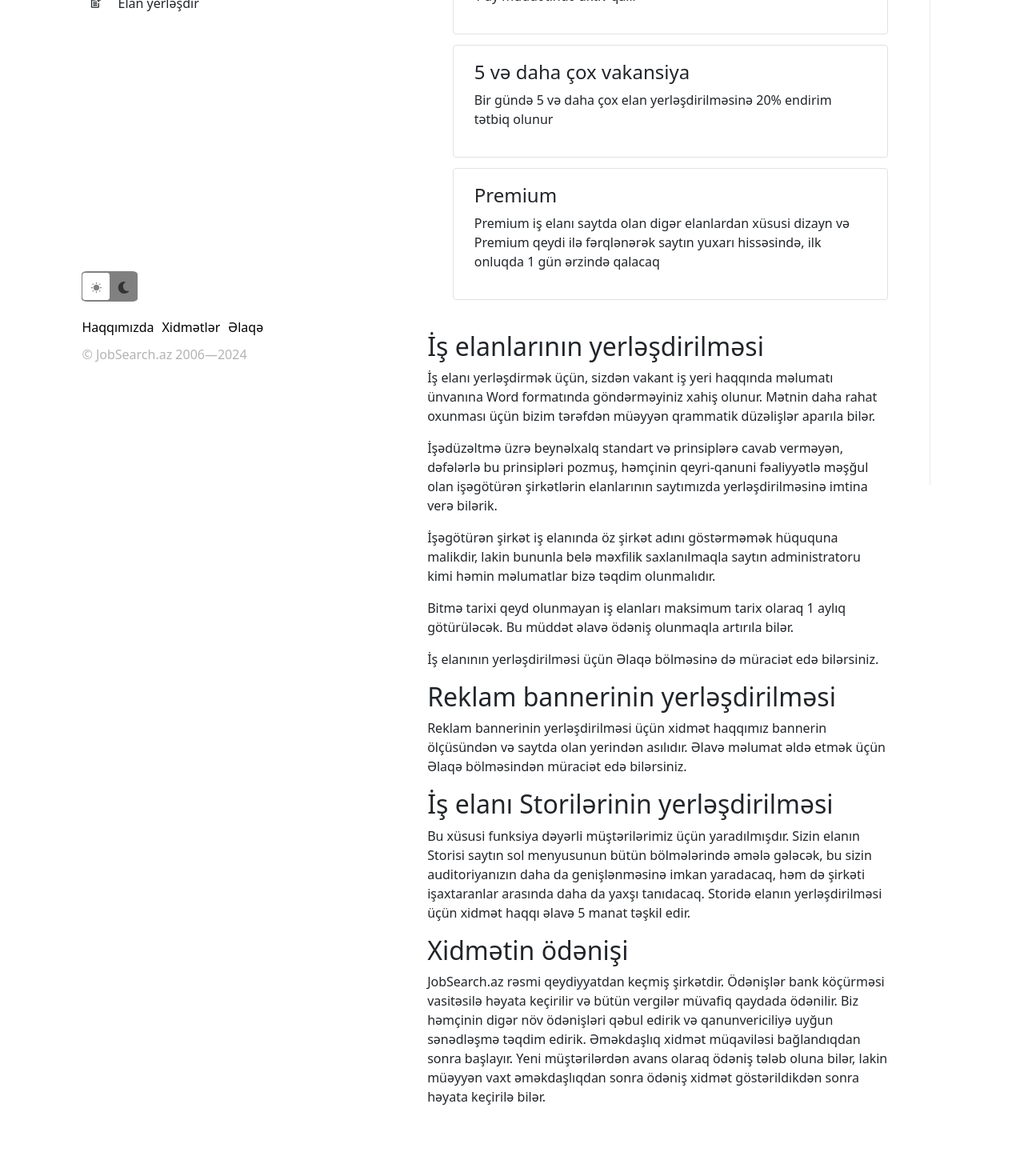
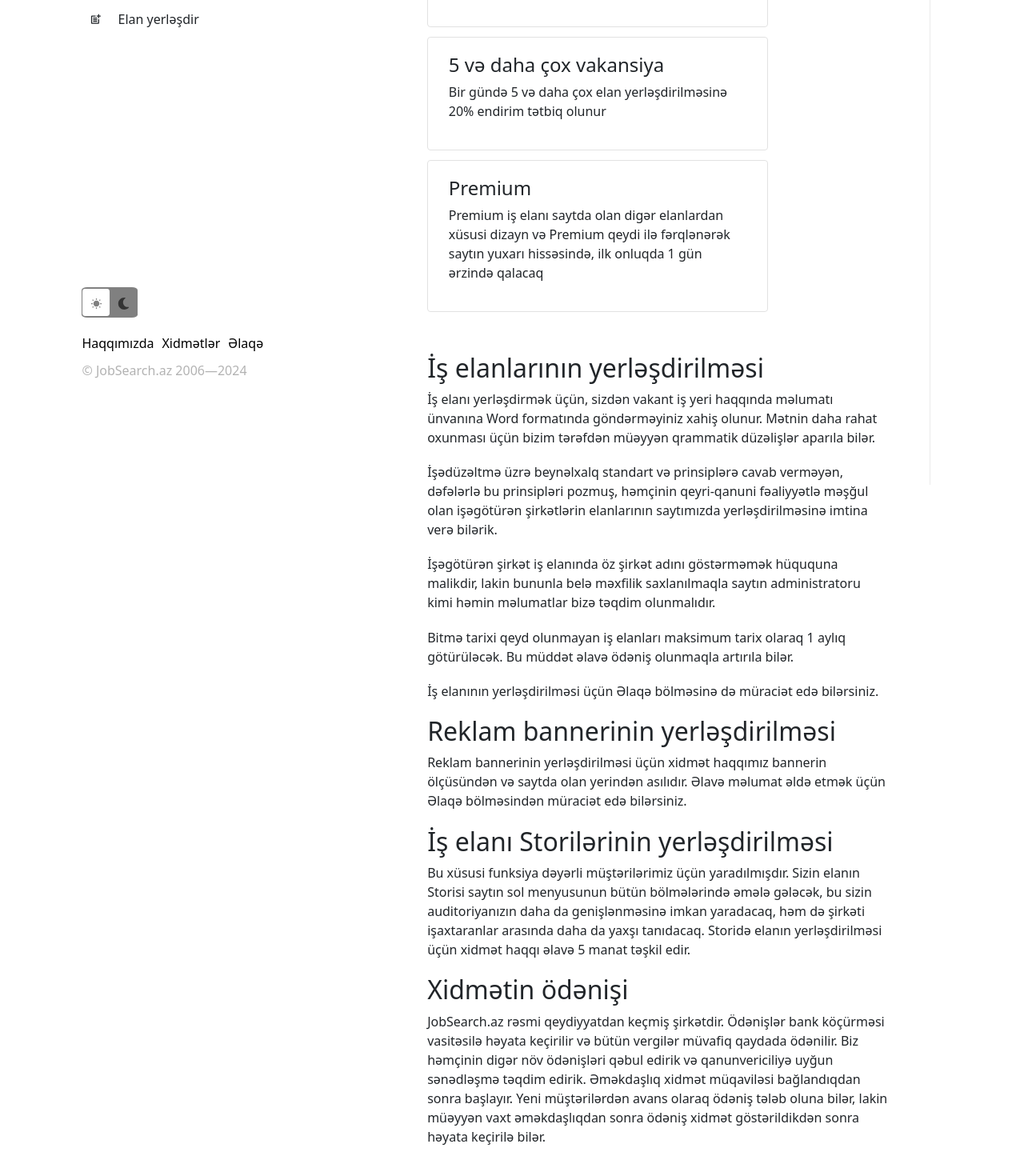
Before and after one commit to sonabnd/Vacancy-Site--FinalProject, a React (Vite) app: page /service in a window 1280 px wide. Shown: the part 214-1684 px from the top of the page at 80% size. Before the commit the page ends 1597 px from the top, so only its background shows below. Built offline with nearby package versions, Linux system fonts and the light colour scheme; data requests are answered from the project's data file.

Commit message:
Last time fixed 3 sections on Navbar

```diff
--- a/src/css/About.css
+++ b/src/css/About.css
@@ -24,20 +24,24 @@
     font-weight: 500;
 }
 .about_text h1{
-    font-size: 1.8rem;
+    font-size: 1.5rem;
     line-height: 2.4rem;
     color: #0c4dde;
-    margin-bottom: .4rem;
+    margin-bottom: .5rem;
     font-weight: 600;
 }
 .about_text p{
-    font-size: 1.6rem;
+    font-size: 1.4rem;
     line-height: 2.4rem;
-    margin-bottom: 0 !important;
+    margin-bottom: 0;
+    width: 70%;
+    color: rgba(0,0,0,.7);
 }
 .about_paragraphs{
     max-width: 1000000px;
 }
 .about_paragraphs p{
+    width: 80%;
     margin: 1.2rem;
+    font-size: 1rem;
 }
--- a/src/css/Navbar.css
+++ b/src/css/Navbar.css
@@ -2,6 +2,7 @@
     height: 100%;
 }
 .sidebar-header {
+    margin-top: 20px;
     display: flex;
     justify-content: space-between;
 }
--- a/src/css/Service.css
+++ b/src/css/Service.css
@@ -8,13 +8,20 @@
     flex-direction: column;
 }
 .all-services-2{
-    padding: 4rem 3.2rem;
+    padding: 3rem 3.2rem;
     height: 100%;
     margin: auto;
+    display: flex;
+    flex-direction: column;
+}
+.all-services-2 h1{
+    font-size: 2rem;
+    padding-bottom: 1rem;
 }
 .services-list{
     list-style: none;
     margin-bottom: 2.4rem;
+    margin-right: 150px;
 }
 .services-item{
     border: 1px solid #e2e2e2;
@@ -25,3 +32,9 @@
 .services-item h2{
     font-size: 1.5rem;
 }
+.tab-content_item p{
+    margin-bottom: 1.2rem;
+}
+.tab-content_item3{
+    margin-bottom: 2.9rem;
+}
--- a/src/pages/Service.jsx
+++ b/src/pages/Service.jsx
@@ -6,33 +6,88 @@ const Service = () => {
       <div className="all_services-1">
         <div className="all-services-2">
           <h1>Xidmətlər</h1>
-          <ul className="services-list">
+          <div className="services-list">
             <li className="services-item">
               <h2>Bir vakansiya</h2>
               <p>1 ay müddətində aktiv qalır</p>
             </li>
             <li className="services-item">
               <h2>5 və daha çox vakansiya</h2>
-              <p>Bir gündə 5 və daha çox elan yerləşdirilməsinə 20% endirim tətbiq olunur</p>
+              <p>
+                Bir gündə 5 və daha çox elan yerləşdirilməsinə 20% endirim
+                tətbiq olunur
+              </p>
             </li>
             <li className="services-item">
               <h2>Premium</h2>
-              <p>Premium iş elanı saytda olan digər elanlardan xüsusi dizayn və Premium qeydi ilə fərqlənərək saytın yuxarı hissəsində, ilk onluqda 1 gün ərzində qalacaq</p>
+              <p>
+                Premium iş elanı saytda olan digər elanlardan xüsusi dizayn və
+                Premium qeydi ilə fərqlənərək saytın yuxarı hissəsində, ilk
+                onluqda 1 gün ərzində qalacaq
+              </p>
             </li>
-          </ul>
+          </div>
           <div className="tab-content_item">
-            <h2>İş elanlarının yerləşdirilməsi</h2>
-            <p>İş elanı yerləşdirmək üçün, sizdən vakant iş yeri haqqında məlumatı  ünvanına Word formatında göndərməyiniz xahiş olunur. Mətnin daha rahat oxunması üçün bizim tərəfdən müəyyən qrammatik düzəlişlər aparıla bilər. </p>
-            <p>İşədüzəltmə üzrə beynəlxalq standart və prinsiplərə cavab verməyən, dəfələrlə bu prinsipləri pozmuş, həmçinin qeyri-qanuni fəaliyyətlə məşğul olan işəgötürən şirkətlərin elanlarının saytımızda yerləşdirilməsinə imtina verə bilərik. </p>
-            <p>İşəgötürən şirkət iş elanında öz şirkət adını göstərməmək hüququna malikdir, lakin bununla belə məxfilik saxlanılmaqla saytın administratoru kimi həmin məlumatlar bizə təqdim olunmalıdır. </p>
-            <p>Bitmə tarixi qeyd olunmayan iş elanları maksimum tarix olaraq 1 aylıq götürüləcək. Bu müddət əlavə ödəniş olunmaqla artırıla bilər. </p>
-            <p>İş elanının yerləşdirilməsi üçün Əlaqə bölməsinə də müraciət edə bilərsiniz. </p>
-            <h2>Reklam bannerinin yerləşdirilməsi</h2>
-            <p>Reklam bannerinin yerləşdirilməsi üçün xidmət haqqımız bannerin ölçüsündən və saytda olan yerindən asılıdır. Əlavə məlumat əldə etmək üçün Əlaqə bölməsindən müraciət edə bilərsiniz. </p>
-            <h2>İş elanı Storilərinin yerləşdirilməsi </h2>
-            <p>Bu xüsusi funksiya dəyərli müştərilərimiz üçün yaradılmışdır. Sizin elanın Storisi saytın sol menyusunun bütün bölmələrində əmələ gələcək, bu sizin auditoriyanızın daha da genişlənməsinə imkan yaradacaq, həm də şirkəti işaxtaranlar arasında daha da yaxşı tanıdacaq. Storidə elanın yerləşdirilməsi üçün xidmət haqqı əlavə 5 manat təşkil edir. </p>
-            <h2>Xidmətin ödənişi</h2>
-            <p>JobSearch.az rəsmi qeydiyyatdan keçmiş şirkətdir. Ödənişlər bank köçürməsi vasitəsilə həyata keçirilir və bütün vergilər müvafiq qaydada ödənilir. Biz həmçinin digər növ ödənişləri qəbul edirik və qanunvericiliyə uyğun sənədləşmə təqdim edirik. Əməkdaşlıq xidmət müqaviləsi bağlandıqdan sonra başlayır. Yeni müştərilərdən avans olaraq ödəniş tələb oluna bilər, lakin müəyyən vaxt əməkdaşlıqdan sonra ödəniş xidmət göstərildikdən sonra həyata keçirilə bilər. </p>
+            <div className="tab-content_item1">
+              <h2>İş elanlarının yerləşdirilməsi</h2>
+              <p>
+                İş elanı yerləşdirmək üçün, sizdən vakant iş yeri haqqında
+                məlumatı ünvanına Word formatında göndərməyiniz xahiş olunur.
+                Mətnin daha rahat oxunması üçün bizim tərəfdən müəyyən qrammatik
+                düzəlişlər aparıla bilər.{" "}
+              </p>
+              <p>
+                İşədüzəltmə üzrə beynəlxalq standart və prinsiplərə cavab
+                verməyən, dəfələrlə bu prinsipləri pozmuş, həmçinin qeyri-qanuni
+                fəaliyyətlə məşğul olan işəgötürən şirkətlərin elanlarının
+                saytımızda yerləşdirilməsinə imtina verə bilərik.{" "}
+              </p>
+              <p>
+                İşəgötürən şirkət iş elanında öz şirkət adını göstərməmək
+                hüququna malikdir, lakin bununla belə məxfilik saxlanılmaqla
+                saytın administratoru kimi həmin məlumatlar bizə təqdim
+                olunmalıdır.{" "}
+              </p>
+              <p>
+                Bitmə tarixi qeyd olunmayan iş elanları maksimum tarix olaraq 1
+                aylıq götürüləcək. Bu müddət əlavə ödəniş olunmaqla artırıla
+                bilər.{" "}
+              </p>
+              <p>
+                İş elanının yerləşdirilməsi üçün Əlaqə bölməsinə də müraciət edə
+                bilərsiniz.{" "}
+              </p>
+            </div>
+            <div className="tab-content_item2">
+              <h2>Reklam bannerinin yerləşdirilməsi</h2>
+              <p>
+                Reklam bannerinin yerləşdirilməsi üçün xidmət haqqımız bannerin
+                ölçüsündən və saytda olan yerindən asılıdır. Əlavə məlumat əldə
+                etmək üçün Əlaqə bölməsindən müraciət edə bilərsiniz.{" "}
+              </p>
+              <h2>İş elanı Storilərinin yerləşdirilməsi </h2>
+              <p>
+                Bu xüsusi funksiya dəyərli müştərilərimiz üçün yaradılmışdır.
+                Sizin elanın Storisi saytın sol menyusunun bütün bölmələrində
+                əmələ gələcək, bu sizin auditoriyanızın daha da genişlənməsinə
+                imkan yaradacaq, həm də şirkəti işaxtaranlar arasında daha da
+                yaxşı tanıdacaq. Storidə elanın yerləşdirilməsi üçün xidmət
+                haqqı əlavə 5 manat təşkil edir.{" "}
+              </p>
+            </div>
+            <div className="tab-content_item3">
+              <h2>Xidmətin ödənişi</h2>
+              <p>
+                JobSearch.az rəsmi qeydiyyatdan keçmiş şirkətdir. Ödənişlər bank
+                köçürməsi vasitəsilə həyata keçirilir və bütün vergilər müvafiq
+                qaydada ödənilir. Biz həmçinin digər növ ödənişləri qəbul edirik
+                və qanunvericiliyə uyğun sənədləşmə təqdim edirik. Əməkdaşlıq
+                xidmət müqaviləsi bağlandıqdan sonra başlayır. Yeni
+                müştərilərdən avans olaraq ödəniş tələb oluna bilər, lakin
+                müəyyən vaxt əməkdaşlıqdan sonra ödəniş xidmət göstərildikdən
+                sonra həyata keçirilə bilər.{" "}
+              </p>
+            </div>
           </div>
         </div>
       </div>
@@ -40,65 +95,3 @@ const Service = () => {
   );
 };
 export default Service;
-
-
-
-
-
-
-
-
-
-
-
-
-
-      // <div>
-      //   <h2>İş elanlarının yerləşdirilməsi</h2>
-      //   <p>
-      //     İş elanı yerləşdirmək üçün, sizdən vakant iş yeri haqqında məlumatı
-      //     info@jobsearch.az ünvanına Word formatında göndərməyiniz xahiş olunur.
-      //     Mətnin daha rahat oxunması üçün bizim tərəfdən müəyyən qrammatik
-      //     düzəlişlər aparıla bilər. İşədüzəltmə üzrə beynəlxalq standart və
-      //     prinsiplərə cavab verməyən, dəfələrlə bu prinsipləri pozmuş, həmçinin
-      //     qeyri-qanuni fəaliyyətlə məşğul olan işəgötürən şirkətlərin
-      //     elanlarının saytımızda yerləşdirilməsinə imtina verə bilərik.
-      //     İşəgötürən şirkət iş elanında öz şirkət adını göstərməmək hüququna
-      //     malikdir, lakin bununla belə məxfilik saxlanılmaqla saytın
-      //     administratoru kimi həmin məlumatlar bizə təqdim olunmalıdır. Bitmə
-      //     tarixi qeyd olunmayan iş elanları maksimum tarix olaraq 1 aylıq
-      //     götürüləcək. Bu müddət əlavə ödəniş olunmaqla artırıla bilər. İş
-      //     elanının yerləşdirilməsi üçün Əlaqə bölməsinə də müraciət edə
-      //     bilərsiniz.
-      //   </p>
-      // </div>
-      // <div>
-      //   <h2> Reklam bannerinin yerləşdirilməsi</h2>
-      //   <p>
-      //     Reklam bannerinin yerləşdirilməsi üçün xidmət haqqımız bannerin
-      //     ölçüsündən və saytda olan yerindən asılıdır. Əlavə məlumat əldə etmək
-      //     üçün Əlaqə bölməsindən müraciət edə bilərsiniz.
-      //   </p>
-      // </div>
-      // <div>
-      //   <h2>İş elanı Storilərinin yerləşdirilməsi </h2>
-      //   <p>
-      //     Bu xüsusi funksiya dəyərli müştərilərimiz üçün yaradılmışdır. Sizin
-      //     elanın Storisi saytın sol menyusunun bütün bölmələrində əmələ gələcək,
-      //     bu sizin auditoriyanızın daha da genişlənməsinə imkan yaradacaq, həm
-      //     də şirkəti işaxtaranlar arasında daha da yaxşı tanıdacaq. Storidə
-      //     elanın yerləşdirilməsi üçün xidmət haqqı əlavə 5 manat təşkil edir.
-      //   </p>
-      // </div>
-      // <div>
-      //   <h2>Xidmətin ödənişi</h2>
-      //   <p>
-      //     JobSearch.az rəsmi qeydiyyatdan keçmiş şirkətdir. Ödənişlər bank
-      //     köçürməsi vasitəsilə həyata keçirilir və bütün vergilər müvafiq
-      //     qaydada ödənilir. Biz həmçinin digər növ ödənişləri qəbul edirik və
-      //     qanunvericiliyə uyğun sənədləşmə təqdim edirik. Əməkdaşlıq xidmət
-      //     müqaviləsi bağlandıqdan sonra başlayır. Yeni müştərilərdən avans
-      //     olaraq ödəniş tələb oluna bilər, lakin müəyyən vaxt əməkdaşlıqdan
-      //     sonra ödəniş xidmət göstərildikdən sonra həyata keçirilə bilər.
-      //   </p>
-      // </div>
```
Also changed, not shown: src/css/Contact.css (+39 -27 lines), src/pages/Contact.jsx (+6 -2 lines), src/pages/About.jsx (line endings or trailing spaces), 1 other file (tests, documents, lock files or other folders).
